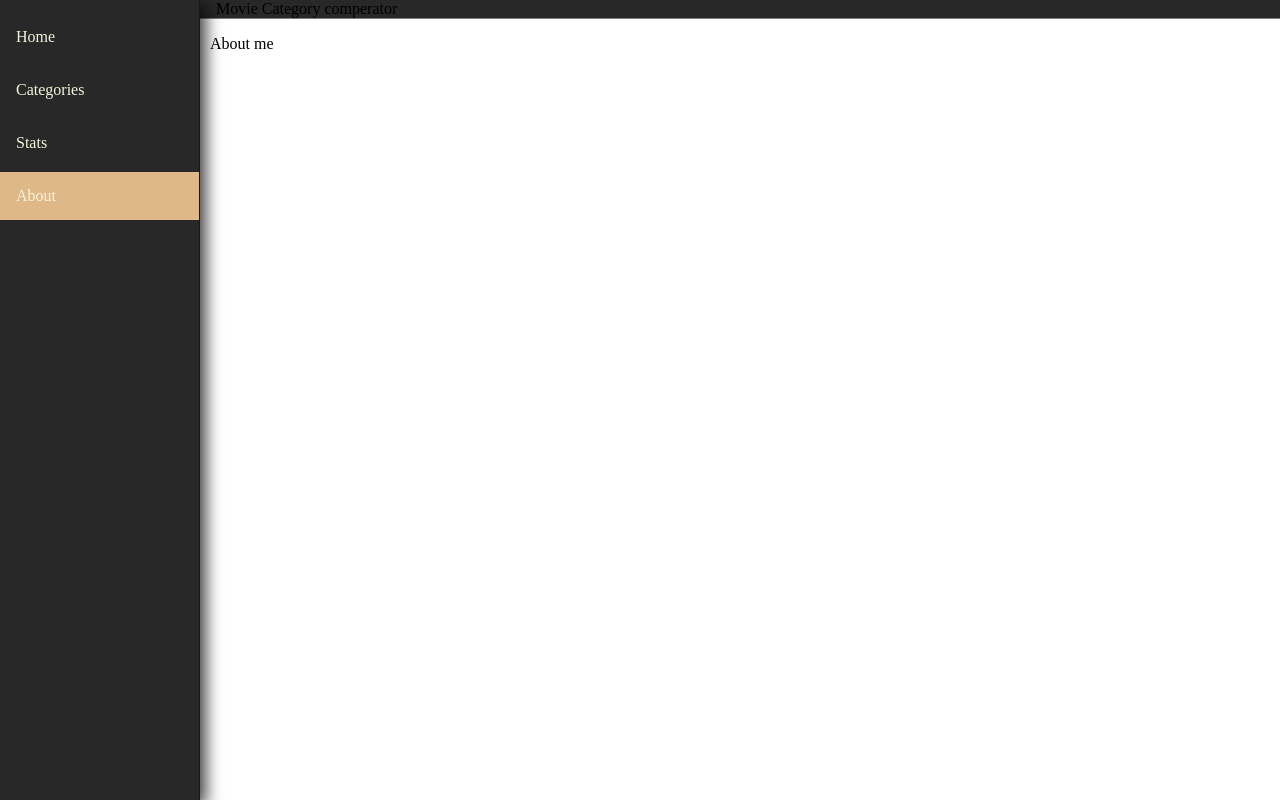
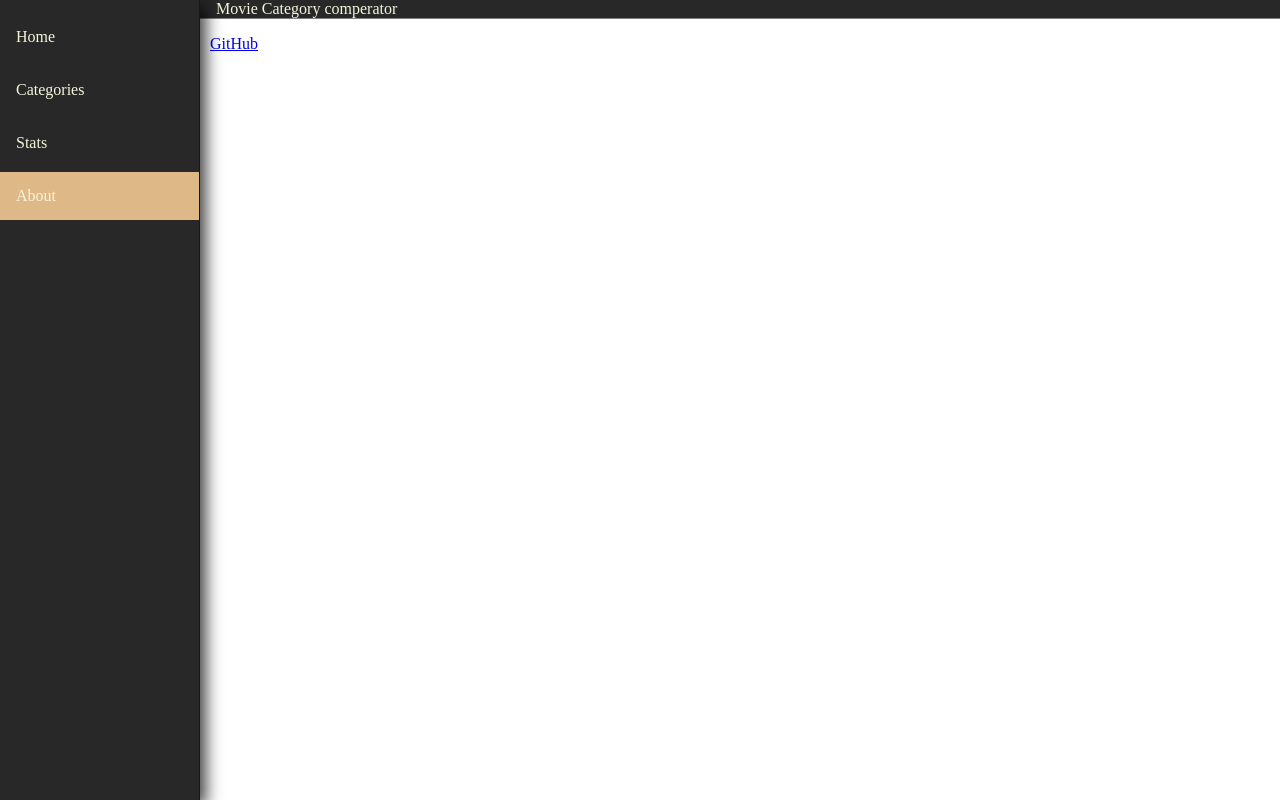
Before and after one commit to bhuba1/mcc, an Angular app: page /about in a window 1280 px wide. Built offline with nearby package versions, Linux system fonts and the light colour scheme.

Commit message:
style change

```diff
--- a/src/app/about/about.component.html
+++ b/src/app/about/about.component.html
@@ -1,5 +1,5 @@
 <div class="content">
     <p>
-        About me
+        <a href="https://github.com/bhuba1/mcc" target="_blank">GitHub</a>
     </p>
 </div>
--- a/src/app/main-nav/main-nav.component.css
+++ b/src/app/main-nav/main-nav.component.css
@@ -22,6 +22,7 @@
   z-index: 1;
   background-color: #282828;
   border-bottom: 1px solid gray;
+  color: beige;
 }
 .mat-nav-list a{
   color: beige;
```
